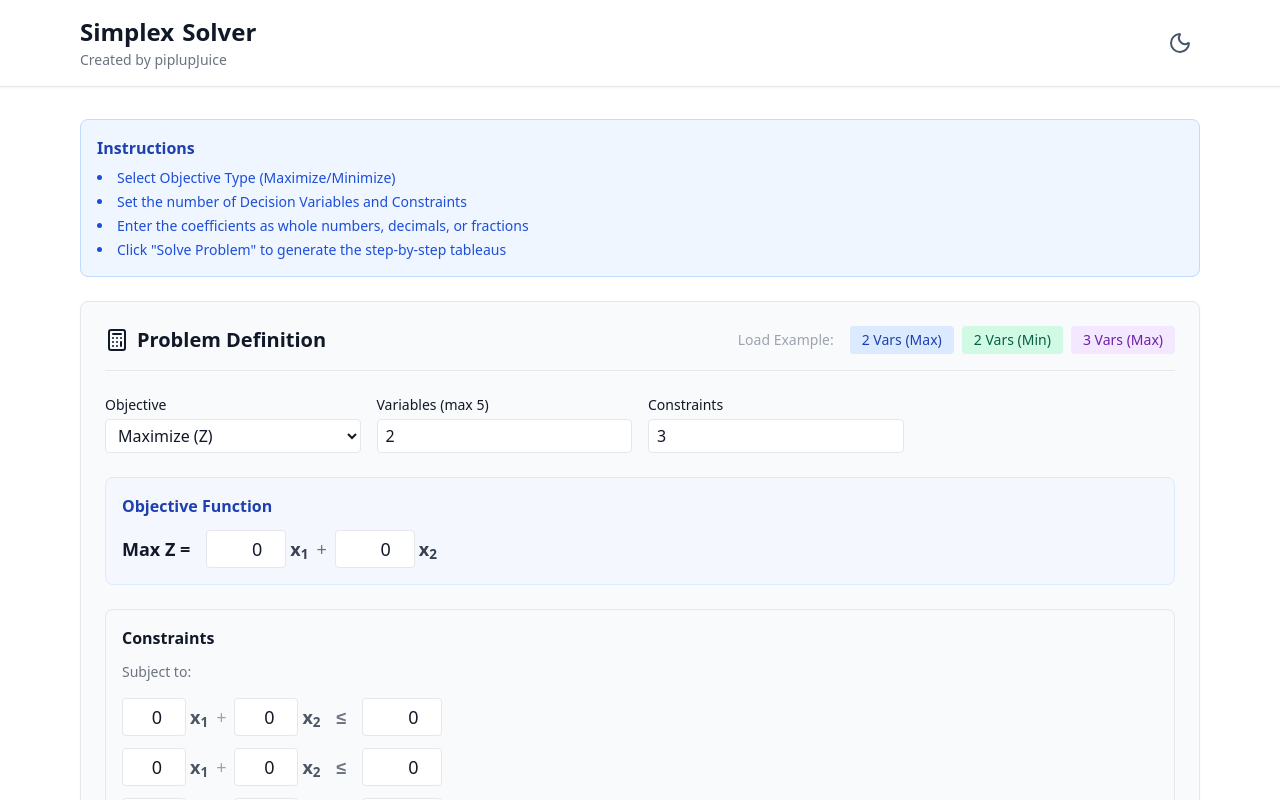
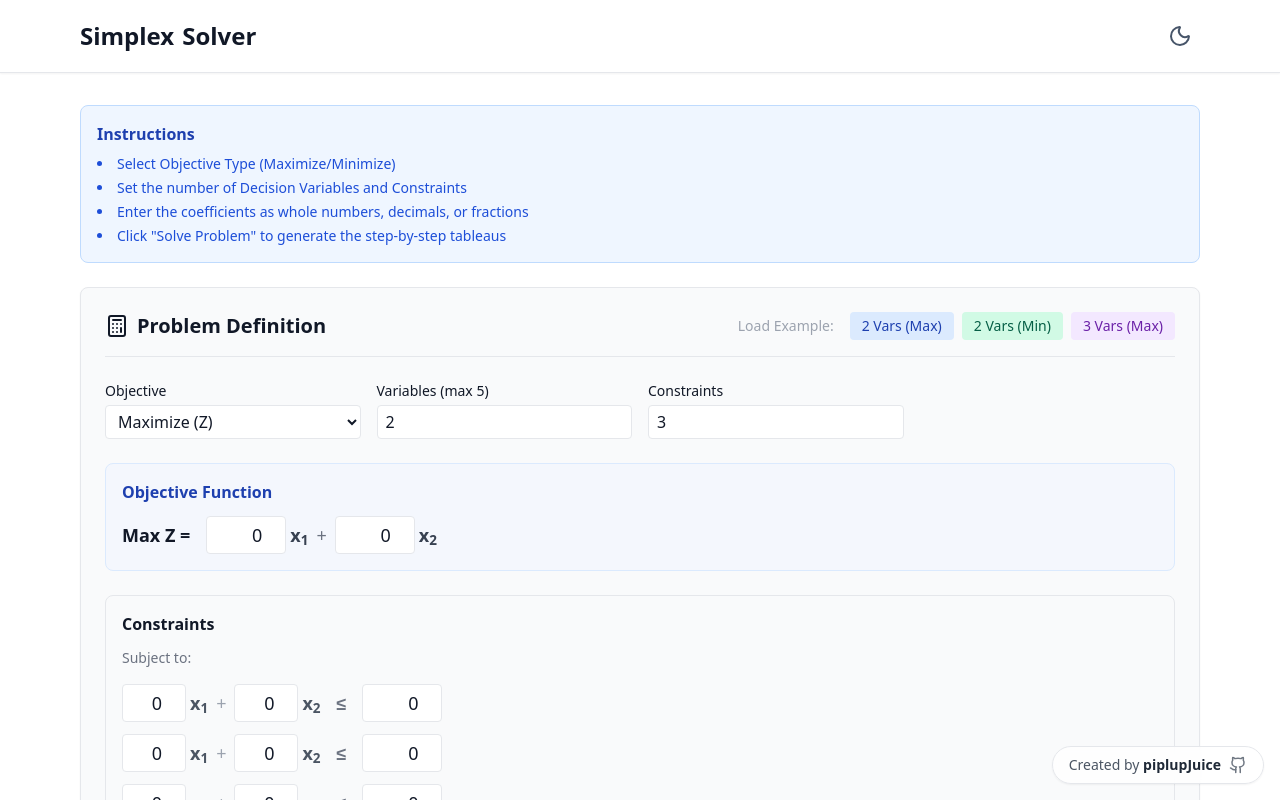
Before and after one commit to piplupjuice/simplex-solver, a React (Vite) app: page / in a window 1280 px wide. Shown: the top 800 px of the page. Built offline with nearby package versions, Linux system fonts and the light colour scheme; what react-plotly.js would draw is missing.

Commit message:
Move author credit to bottom corner

```diff
--- a/src/App.jsx
+++ b/src/App.jsx
@@ -5,7 +5,7 @@ import SimplexTableau from './components/SimplexTableau';
 import Narrator from './components/Narrator';
 import FeasibleRegion2D from './components/FeasibleRegion2D';
 import FeasibleRegion3D from './components/FeasibleRegion3D';
-import { Moon, Sun, Play, SkipBack, SkipForward, RotateCcw } from 'lucide-react';
+import { Moon, Sun, Play, SkipBack, SkipForward, RotateCcw, Github } from 'lucide-react';
 import { AnimatePresence, motion } from 'framer-motion';
 
 function App() {
@@ -49,9 +49,6 @@ function App() {
             <h1 className="text-2xl font-bold text-gray-900 dark:text-white flex items-center gap-2">
               <span className="text-primary">Simplex</span> Solver
             </h1>
-            <p className="text-sm text-gray-500 dark:text-gray-400 mt-0.5">
-              Created by piplupJuice
-            </p>
           </div>
           <button
             onClick={() => setDarkMode(!darkMode)}
@@ -184,6 +181,19 @@ function App() {
           </motion.div>
         )}
       </main>
+
+      <footer className="fixed bottom-4 right-4 flex items-center gap-2 text-sm text-gray-600 dark:text-gray-400 bg-white/80 dark:bg-slate-900/80 backdrop-blur-sm px-4 py-2 rounded-full border border-gray-200 dark:border-slate-800 shadow-sm z-50">
+        <span>Created by <span className="font-semibold text-gray-800 dark:text-gray-200">piplupJuice</span></span>
+        <a
+          href="https://github.com/piplupjuice"
+          target="_blank"
+          rel="noopener noreferrer"
+          className="hover:text-primary transition-colors opacity-80 hover:opacity-100 hover:scale-110 transform duration-200 flex items-center"
+          title="View GitHub Profile"
+        >
+          <Github size={18} />
+        </a>
+      </footer>
     </div>
   );
 }
```
